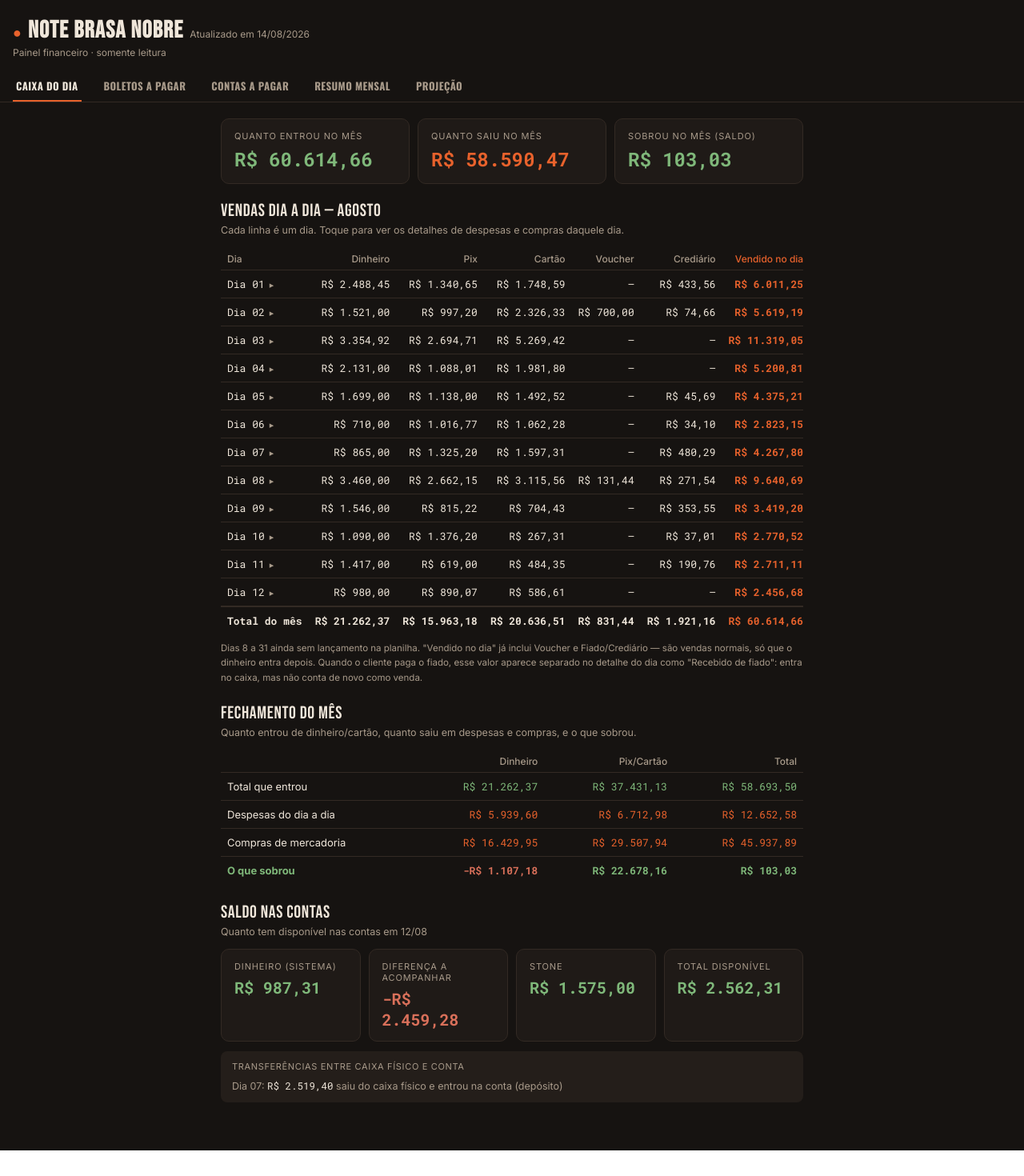
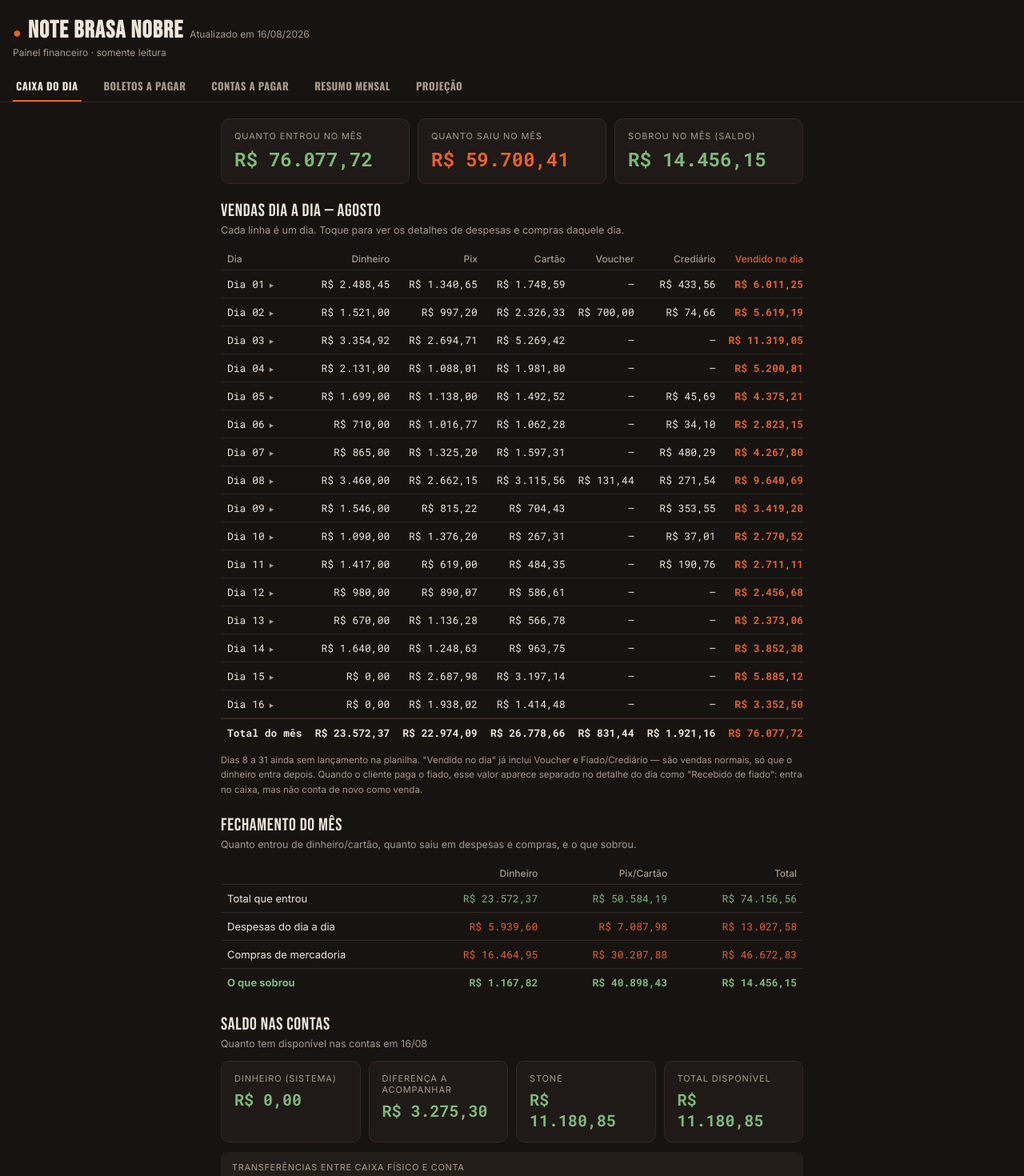
Before and after one commit to aneeilton/Brasa, a React (Vite) app: page / in a window 1280 px wide. Shown: the top 1470 px of the page at 80% size. Before the commit the page ends 1438 px from the top, so only its background shows below. Built offline with nearby package versions, Linux system fonts and the light colour scheme.

Commit message:
Atualizar o dados.js

```diff
--- a/dados.js
+++ b/dados.js
@@ -9,8 +9,8 @@
 /* ---------------- DATA SNAPSHOT (da planilha "Note Brasa Nobre") ---------------- */
 /* Atualizado a partir do arquivo/link enviado. Para atualizar, envie a planilha ou o link de novo. */
 /* "Hoje" usado para calcular vencimentos: */
-const HOJE = new Date(2026, 7, 14); // 14 de agosto de 2026
-const ULTIMA_ATUALIZACAO = new Date(2026, 7, 14); // atualize esta linha toda vez que os dados forem atualizados
+const HOJE = new Date(2026, 7, 16); // 16 de agosto de 2026
+const ULTIMA_ATUALIZACAO = new Date(2026, 7, 16); // atualize esta linha toda vez que os dados forem atualizados
 
 /* "Vendido no dia" = Dinheiro + Pix + Crédito + Débito + Voucher + Crediário (bate com a linha RESUMO DIA da planilha). */
 /* recebParc = pagamentos de fiado recebidos no dia — entram no caixa, mas NÃO contam como venda nova (a venda já foi contada quando foi feita a fiado). */
@@ -27,12 +27,16 @@ const AGOSTO_DIAS = [
   { dia: 10, dinheiro: 1090, pix: 1376.2, credito: 192.24, debito: 75.07, voucher: 0, crediario: 37.01, recebParcDinheiro: 0, recebParcPix: 0 },
   { dia: 11, dinheiro: 1417, pix: 619, credito: 365.47, debito: 118.88, voucher: 0, crediario: 190.76, recebParcDinheiro: 0, recebParcPix: 0 },
   { dia: 12, dinheiro: 980, pix: 890.07, credito: 224.3, debito: 362.31, voucher: 0, crediario: 0, recebParcDinheiro: 0, recebParcPix: 0 },
+  { dia: 13, dinheiro: 670, pix: 1136.28, credito: 332.21, debito: 234.57, voucher: 0, crediario: 0, recebParcDinheiro: 0, recebParcPix: 0 },
+  { dia: 14, dinheiro: 1640, pix: 1248.63, credito: 514.33, debito: 449.42, voucher: 0, crediario: 0, recebParcDinheiro: 0, recebParcPix: 0 },
+  { dia: 15, dinheiro: 0, pix: 2687.98, credito: 1721.69, debito: 1475.45, voucher: 0, crediario: 0, recebParcDinheiro: 0, recebParcPix: 0 },
+  { dia: 16, dinheiro: 0, pix: 1938.02, credito: 616.95, debito: 797.53, voucher: 0, crediario: 0, recebParcDinheiro: 0, recebParcPix: 0 },
 ].map((d) => ({ ...d, totalVendas: d.dinheiro + d.pix + d.credito + d.debito + d.voucher + d.crediario }));
 
 const AGOSTO_TOTAIS = {
-  dinheiro: 21262.37, pix: 15963.18, credito: 11060.92, debito: 9575.59, voucher: 831.44, crediario: 1921.16,
+  dinheiro: 23572.37, pix: 22974.09, credito: 14246.1, debito: 12532.56, voucher: 831.44, crediario: 1921.16,
   recebParcDinheiro: 0, recebParcPix: 0,
-  totalVendas: 60614.66,
+  totalVendas: 76077.72,
 };
 
 const DESPESAS_AGOSTO = [
@@ -53,6 +57,8 @@ const DESPESAS_AGOSTO = [
   { dia: 10, desc: "GTA Boi", valor: 18.72, tipo: "PIX" },
   { dia: 11, desc: "Bobina", valor: 256.3, tipo: "PIX" },
   { dia: 12, desc: "Taxa matança", valor: 525.84, tipo: "PIX" },
+  { dia: 14, desc: "Vale Jadson", valor: 75, tipo: "PIX" },
+  { dia: 16, desc: "João Pedro", valor: 300, tipo: "PIX" },
   { dia: 3, desc: "Pagamento Jaiminho (parte do pagamento)", valor: 5675, tipo: "Dinheiro" },
   { dia: 10, desc: "Almoço", valor: 25, tipo: "Dinheiro" },
   { dia: 3, desc: "Flanelas e canetas", valor: 12.3, tipo: "Dinheiro" },
@@ -81,6 +87,9 @@ const COMPRAS_AGOSTO = [
   { dia: 8, desc: "Boleto BRF", valor: 278.32, tipo: "Boleto" },
   { dia: 5, desc: "Boi (Vanderilei)", valor: 2050, tipo: "Dinheiro" },
   { dia: 7, desc: "Bebidas (Heineken + lata)", valor: 120.8, tipo: "Dinheiro" },
+  { dia: 13, desc: "Boleto BRF", valor: 590.52, tipo: "Boleto" },
+  { dia: 14, desc: "Frango Cilene (semana retrasada)", valor: 109.42, tipo: "PIX" },
+  { dia: 14, desc: "Pé de moleque", valor: 35, tipo: "Dinheiro" },
   { dia: 10, desc: "Boi (Lucas)", valor: 7060, tipo: "PIX" },
   { dia: 10, desc: "Boleto Petropolis (cerveja)", valor: 144.3, tipo: "Boleto" },
   { dia: 10, desc: "Boleto Avigro", valor: 154.78, tipo: "Boleto" },
@@ -93,12 +102,12 @@ const COMPRAS_AGOSTO = [
 ];
 
 const FECHAMENTO_AGOSTO = {
-  totalGeral: { dinheiro: 21262.37, pixStone: 15963.18, cartao: 21467.95, total: 58693.5 },
-  despesas: { dinheiro: 5939.6, pixStone: 6712.98, total: 12652.58 },
-  compras: { dinheiro: 16429.95, pixStone: 29507.94, total: 45937.89 },
-  saldo: { dinheiro: -1107.18, pixStone: 1210.21, total: 103.03 },
-  saldoOnlineContaEm: "12/08",
-  saldoOnline: { dinheiro: 987.31, stone: 1575, total: 2562.31 },
+  totalGeral: { dinheiro: 23572.37, pixStone: 22974.09, cartao: 27610.1, total: 74156.56 },
+  despesas: { dinheiro: 5939.6, pixStone: 7087.98, total: 13027.58 },
+  compras: { dinheiro: 16464.95, pixStone: 30207.88, total: 46672.83 },
+  saldo: { dinheiro: 1167.82, pixStone: 13288.33, total: 14456.15 },
+  saldoOnlineContaEm: "16/08",
+  saldoOnline: { dinheiro: 0, stone: 11180.85, total: 11180.85 },
 };
 
 /* Transferências entre o dinheiro físico (caixa) e o saldo em conta.
@@ -118,9 +127,6 @@ const RESUMO_MENSAL = [
 const RESUMO_MEDIA = { entrada: 103781.92, saida: 14646.8, compras: 72050, saldo: 17085.12 };
 const RESUMO_EXTRA = { saldoAgo: -15828, debito: -48260, saldoOnline: 5000, aReceber: 3000 };
 
-/* ATUALIZADO em 14/08 — valores planejados de "Impostos e taxas" e "Fixas/consumo" mudaram na planilha,
-   e a coluna REALIZADO está zerada em todas as categorias (antes: Folha R$574, Fixas R$337,26).
-   Atenção: o TOTAL da planilha (R$ 8.755,77) não bate com a soma das categorias (R$ 17.364,87) — vale conferir a fórmula na origem. */
 const CONTAS_A_PAGAR = [
   { categoria: "Pró-labore (sócios)", planejado: 6000, realizado: 0, itens: ["Jaime — 2.000", "Edcarlos — 2.000", "Fabinho — 2.000"] },
   { categoria: "Folha de pessoal", planejado: 7058, realizado: 0, itens: ["Jaime Victor — 1.621", "Carla — 1.621", "Jadson — 1.621", "Edson — 1.621", "Hora extra"] },
@@ -128,8 +134,8 @@ const CONTAS_A_PAGAR = [
   { categoria: "Serviços prestados", planejado: 1000, realizado: 0, itens: [] },
   { categoria: "Bens duráveis", planejado: 1000, realizado: 0, itens: [] },
   { categoria: "Material de expediente", planejado: 500, realizado: 0, itens: ["Limpeza — 250", "Escritório — 200", "Água — 50"] },
-  { categoria: "Impostos e taxas", planejado: 301.1, realizado: 0, itens: ["DAS Simples Nacional — 301,10 (venc. 20/08)", "DAE, Máquina Infinity e NexfitPay — sem valor lançado"] },
-  { categoria: "Fixas / consumo", planejado: 918.77, realizado: 0, itens: ["Água/esgoto — 337,26 (pago 09/08)", "Internet — 81,51 (pago 09/08)", "Contador — 500,00 (pagamento mensal, a pagar)", "Aluguel, Energia e Celular — ainda não orçados este mês"] },
+  { categoria: "Impostos e taxas", planejado: 301.1, realizado: 0, itens: ["DAE — imposto de compra suple", "DAS Simples Nacional — 301,10 (venc. 20/08)", "Máquina Infinity", "NexfitPay"] },
+  { categoria: "Fixas / consumo", planejado: 918.77, realizado: 0, itens: ["Aluguel", "Energia Elétrica/Solar", "Água/esgoto — 337,26 (pago 09/08)", "Plano celular", "Internet — 81,51 (pago 09/08)", "Contador — 500 (pagamento mensal, a pagar)"] },
   { categoria: "Outros", planejado: 300, realizado: 0, itens: [] },
 ];
 
```
